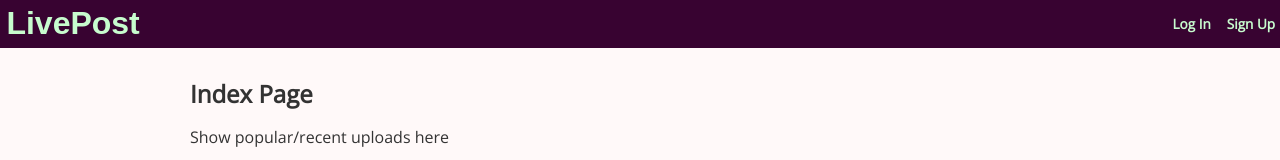
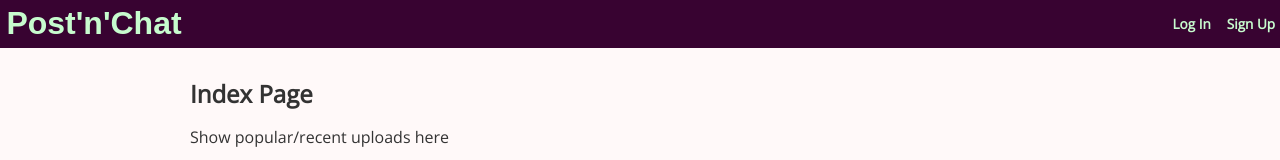
Before and after one commit to Sakeran/picture-app, a React (Create React App) app: page / in a window 1280 px wide. Shown: the top 160 px of the page. Built offline with nearby package versions, Linux system fonts and the light colour scheme; no server answers; a web font is replaced by a local one.

Commit message:
Change application sample name

```diff
--- a/public/index.html
+++ b/public/index.html
@@ -20,7 +20,7 @@
       work correctly both with client-side routing and a non-root public URL.
       Learn how to configure a non-root public URL by running `npm run build`.
     -->
-    <title>React App</title>
+    <title>Post'n'Chat</title>
   </head>
   <body>
     <noscript>
--- a/src/Components/Header/Header.js
+++ b/src/Components/Header/Header.js
@@ -9,7 +9,7 @@ import './Header.css';
 const Header = (props) => (
   <header className="Header">
     <Link to="/">
-      <h1 className="Header-Logo">LivePost</h1>
+      <h1 className="Header-Logo">Post'n'Chat</h1>
     </Link>
     <div id="Header-menuToggle" className="Header-menuToggleBtn" onClick={props.toggleFn}>
       MENU
```
